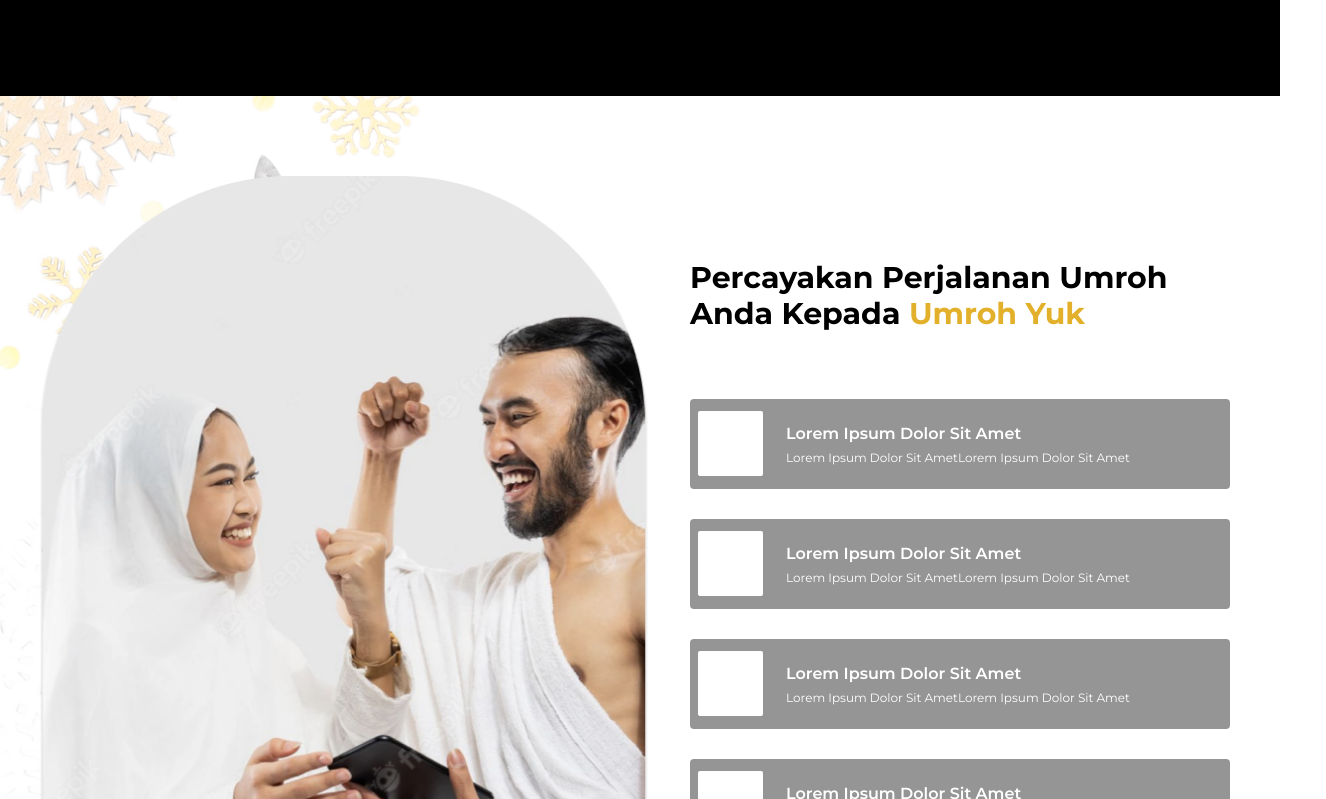
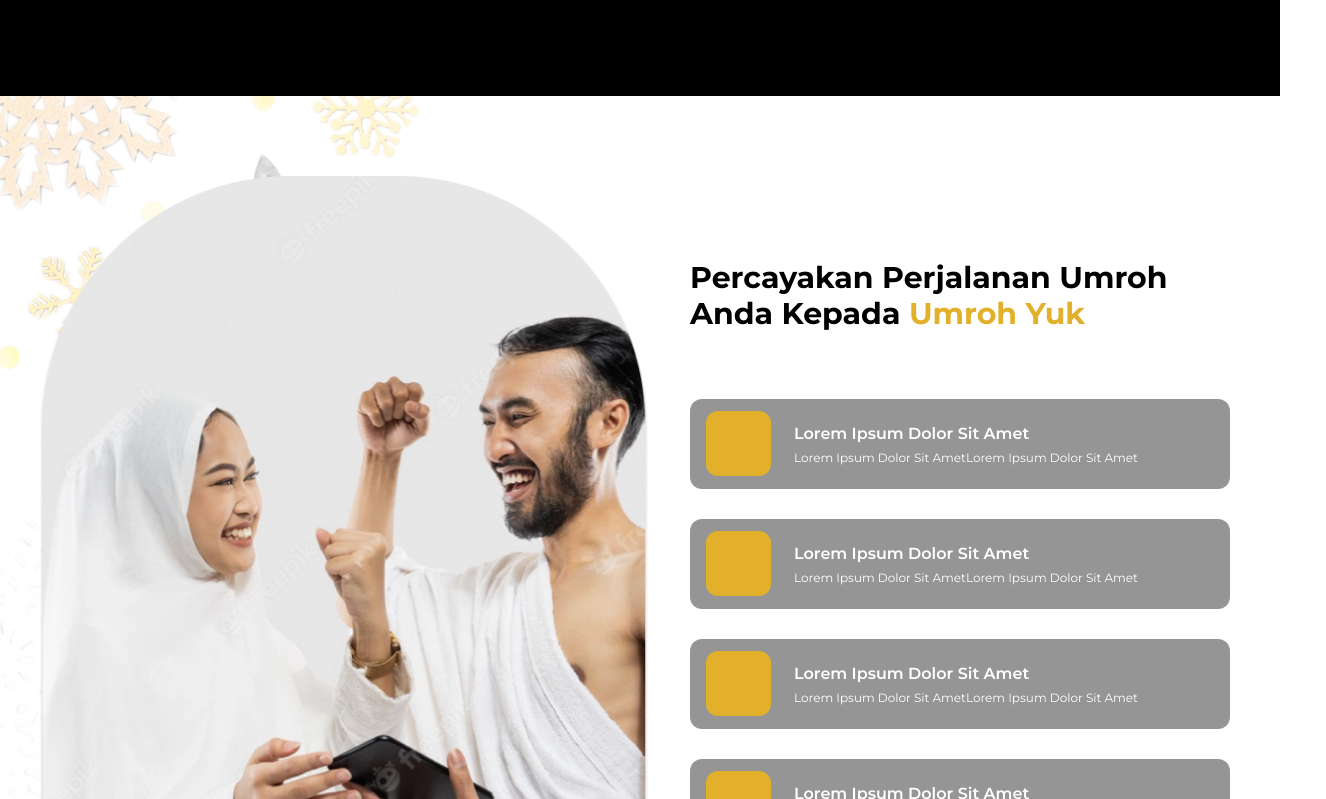
Before and after one commit to KevinWijaya16/web_umroh, a Next.js app: page / in a window 1280 px wide. Shown: the part 2001-2800 px from the top of the page, 1326 px wide, since content can reach past the window. Built offline with nearby package versions, Linux system fonts and the light colour scheme.

Commit message:
update componen dan class tailwind

```diff
--- a/src/app/components/div4.tsx
+++ b/src/app/components/div4.tsx
@@ -20,8 +20,8 @@
             </p>
 
             <div className="w-full">
-              <div className="h-[90px] bg-[#959595] mb-[30px] p-2 rounded flex items-center">
-                <div className="h-[65px] w-[65px] rounded-sm bg-white mr-[23px]"></div>
+              <div className="h-[90px] bg-[#959595] mb-[30px] p-2 rounded-xl flex items-center">
+                <div className="h-[65px] w-[65px] rounded-xl mx-2 bg-[#E3B02B] mr-[23px]"></div>
                 <div className="flex flex-col">
                   <span className="text-white font-semibold mb-1">
                     Lorem Ipsum Dolor Sit Amet
@@ -31,8 +31,8 @@
                   </span>
                 </div>
               </div>
-              <div className="h-[90px] bg-[#959595] mb-[30px] p-2 rounded flex items-center">
-                <div className="h-[65px] w-[65px] rounded-sm bg-white mr-[23px]"></div>
+              <div className="h-[90px] bg-[#959595] mb-[30px] p-2 rounded-xl flex items-center">
+                <div className="h-[65px] w-[65px] rounded-xl mx-2 bg-[#E3B02B] mr-[23px]"></div>
                 <div className="flex flex-col">
                   <span className="text-white font-semibold mb-1">
                     Lorem Ipsum Dolor Sit Amet
@@ -43,8 +43,8 @@
                 </div>
               </div>
 
-              <div className="h-[90px] bg-[#959595] mb-[30px] p-2 rounded flex items-center">
-                <div className="h-[65px] w-[65px] rounded-sm bg-white mr-[23px]"></div>
+              <div className="h-[90px] bg-[#959595] mb-[30px] p-2 rounded-xl flex items-center">
+                <div className="h-[65px] w-[65px] rounded-xl mx-2 bg-[#E3B02B] mr-[23px]"></div>
                 <div className="flex flex-col">
                   <span className="text-white font-semibold mb-1">
                     Lorem Ipsum Dolor Sit Amet
@@ -55,8 +55,8 @@
                 </div>
               </div>
 
-              <div className="h-[90px] bg-[#959595] mb-[30px] p-2 rounded flex items-center">
-                <div className="h-[65px] w-[65px] rounded-sm bg-white mr-[23px]"></div>
+              <div className="h-[90px] bg-[#959595] mb-[30px] p-2 rounded-xl flex items-center">
+                <div className="h-[65px] w-[65px] rounded-xl mx-2 bg-[#E3B02B] mr-[23px]"></div>
                 <div className="flex flex-col">
                   <span className="text-white font-semibold mb-1">
                     Lorem Ipsum Dolor Sit Amet
--- a/src/app/components/lwe.tsx
+++ b/src/app/components/lwe.tsx
@@ -8,7 +8,7 @@
   return (
     <div>
       <div className="flex flex-col items-center">
-        <div className="grid grid-cols-1 sm:grid-cols-2 md:grid-cols-4 gap-5 bg-white shadow-2xl px-[18px] w-[930px] h-[120px] -translate-y-11 rounded-lg">
+        <div className="grid grid-cols-1 sm:grid-cols-2 md:grid-cols-4 gap-5 dark:bg-white shadow-2xl px-[18px] w-[930px] h-[120px] -translate-y-11 rounded-lg">
           <div className="mt-3">
             <div className="font-semibold text-left text-md py-2 mt-1">
               Lokasi Keberangkatan
--- a/src/app/page.tsx
+++ b/src/app/page.tsx
@@ -1,17 +1,17 @@
 import React from "react";
+import Navbar from "./components/navbar";
+import Carausel1 from "./components/carausel1";
 import Lwe from "./components/lwe";
 import ListCard from "./components/homepage/listCard";
+import CenterMode from "./components/carausel2";
 import Div4 from "./components/div4";
 import Carausel3 from "./components/carausel3";
-import Carausel1 from "./components/carausel1";
 import Div5putih from "./components/div5putih";
 import Footer from "./components/footer";
-import CenterMode from "./components/carausel2";
-import Navbar from "./components/navbar";
 
-function page() {
+function Page() {
   return (
-    <div>
+    <div style={{ overflowX: "hidden" }}>
       <Navbar />
       <Carausel1 />
       <Lwe />
@@ -25,4 +25,4 @@
   );
 }
 
-export default page;
+export default Page;
```
